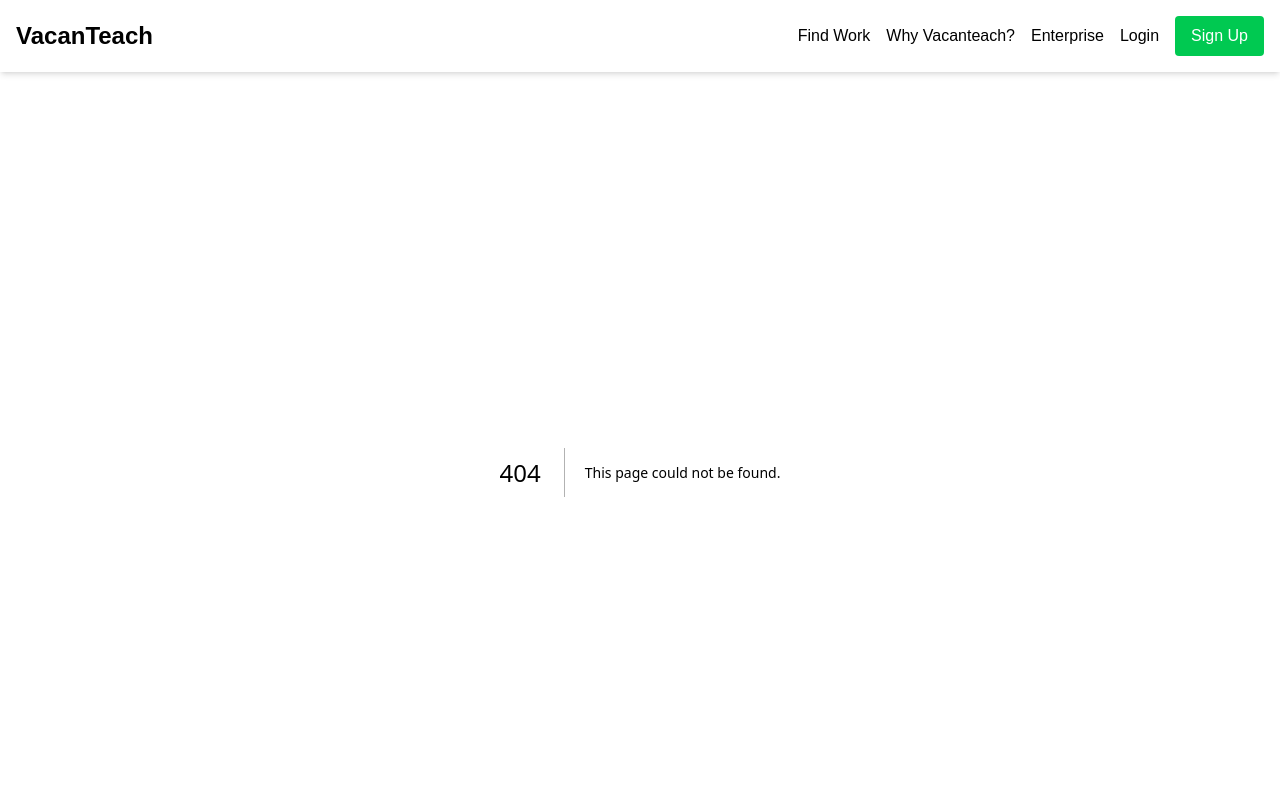
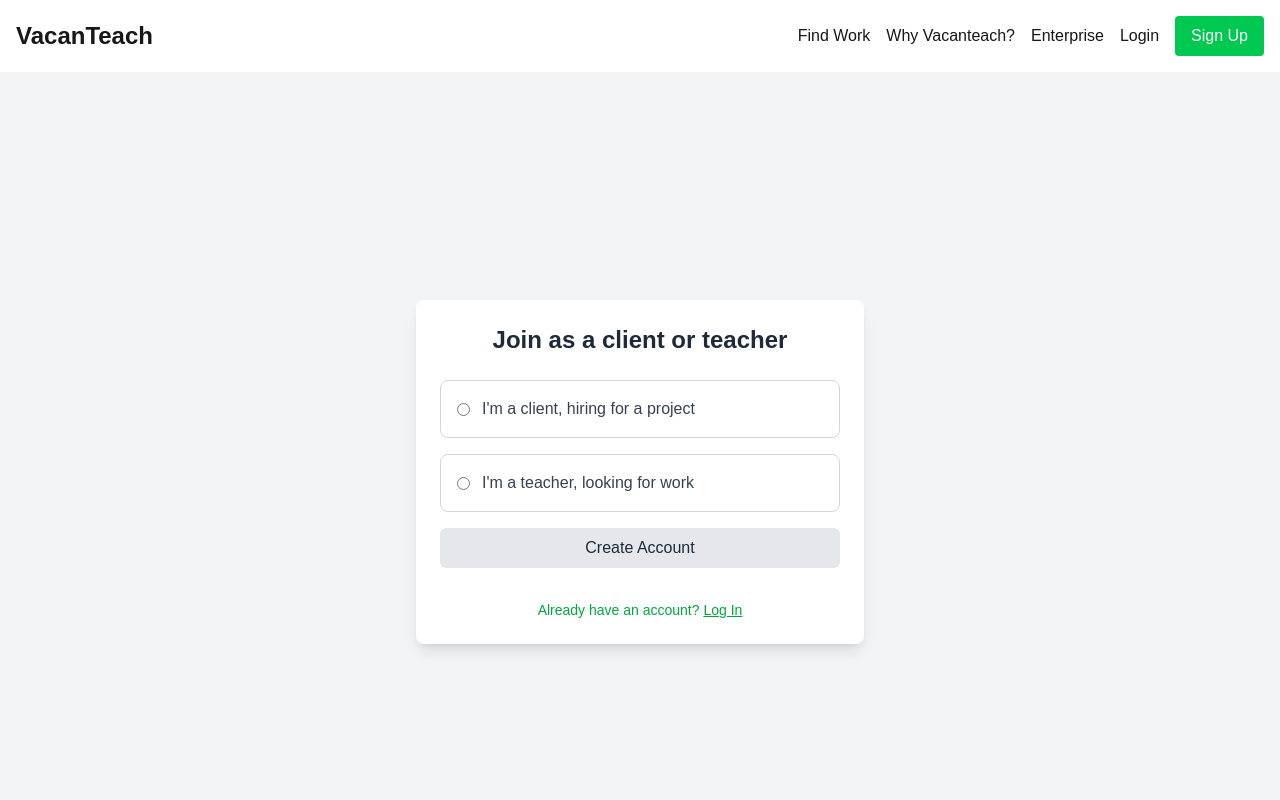
Before and after one commit to DeepaRoy66/Vacanteach, a Next.js app: page /select-role in a window 1280 px wide. Before the commit this address had no page. Shown: the top 800 px of the page. Built offline with nearby package versions, Linux system fonts and the light colour scheme; no server answers; sample sign-in values are in the browser's storage.

Commit message:
selectlogin page

```diff
--- a/app/components/Login/LoginMain.jsx
+++ b/app/components/Login/LoginMain.jsx
@@ -5,50 +5,48 @@ import toast, { Toaster } from "react-hot-toast";
 import { useRouter } from "next/navigation";
 
 function LoginMain() {
-  const {status, data} = useSession()
+  const { status, data } = useSession();
+  const router = useRouter();
 
   function login(e) {
     if (e === "google") {
-      signIn("google", { callbackUrl: "/welcome" });
+      signIn("google", { callbackUrl: "/select-role" });
     } else {
-      toast.error(
-        "This login feature is not available yet. Please try again later."
-      );
+      toast.error("This login feature is not available yet. Please try again later.");
     }
   }
 
-  const router = useRouter()
-
-  if(status === "authenticated"){
-    router.push("/welcome")
+  if (status === "authenticated") {
+    const userRole = data?.user?.role;
+    if (userRole) {
+      router.push("/welcome");
+    } else {
+      router.push("/select-role");
+    }
   }
 
-  if(status === "loading"){
-    return null
+  if (status === "loading") {
+    return null;
   }
 
   return (
     <div
       className="flex justify-center items-center p-5"
       style={{
-        background:
-          "linear-gradient(145deg, #2e2e2e8a, #1f1f1f8a), url(https://images.unsplash.com/photo-1499750310107-5fef28a66643?w=600&auto=format&fit=crop&q=60&ixlib=rb-4.1.0&ixid=M3wxMjA3fDB8MHxzZWFyY2h8Mnx8am9ifGVufDB8fDB8fHww)",
+        background: "linear-gradient(145deg, #2e2e2e, #1f1f1f)", // Removed invalid 'ur' and opacity for clarity
         backgroundSize: "cover",
         backgroundPosition: "center",
-        height: "100vh",
+        minHeight: "100vh", // Changed to minHeight for better compatibility
       }}
     >
       <Toaster />
-      <div className="w-full max-w-md p-6 rounded-2xl shadow-lg bg-white/10 backdrop-blur-md border border-white/20 text-white">
+      <div className="w-full max-w-md p-6 rounded-2xl shadow-xl bg-white/20 backdrop-blur-lg border border-white/30 text-white">
         <h2 className="mb-3 text-3xl font-semibold text-center">Login to your account</h2>
-        <p className="text-sm text-center text-gray-200">
-          Login to your account to get started with Vacanteach.
-        </p>
+        <p className="text-sm text-center text-gray-100">Login to your account to get started with Vacanteach.</p>
         <div className="my-6 space-y-4">
-          {/* Google Login Button */}
           <button
             onClick={() => login("google")}
-            className="flex items-center justify-center w-full p-4 space-x-4 rounded-xl text-white bg-white/10 hover:bg-white/20 transition-all duration-200 border border-white/10"
+            className="flex items-center justify-center w-full p-4 space-x-4 rounded-xl bg-gray-700 hover:bg-gray-600 transition-all duration-200 border border-gray-500 text-white"
           >
             <svg
               xmlns="http://www.w3.org/2000/svg"
@@ -81,4 +79,5 @@ function LoginMain() {
     </div>
   );
 }
+
 export default LoginMain;
--- /dev/null
+++ b/app/components/Login/SelectRole.jsx
@@ -0,0 +1,89 @@
+"use client";
+import React, { useState } from "react";
+import { useSession } from "next-auth/react";
+import { useRouter } from "next/navigation";
+import toast, { Toaster } from "react-hot-toast";
+
+function SelectRole() {
+  const { data: session, status } = useSession();
+  const router = useRouter();
+  const [selectedRole, setSelectedRole] = useState(null);
+
+  async function handleRoleSelection() {
+    if (!selectedRole) {
+      toast.error("Please select a role.");
+      return;
+    }
+
+    try {
+      const response = await fetch("/api/user/role", {
+        method: "POST",
+        headers: { "Content-Type": "application/json" },
+        body: JSON.stringify({ role: selectedRole }),
+      });
+
+      if (response.ok) {
+        toast.success("Role selected successfully!");
+        router.push("/welcome");
+      } else {
+        toast.error("Failed to save role. Please try again.");
+      }
+    } catch (error) {
+      toast.error("An error occurred. Please try again.");
+    }
+  }
+
+  if (status === "loading") {
+    return null;
+  }
+
+  if (status !== "authenticated") {
+    router.push("/");
+    return null;
+  }
+
+  return (
+    <div className="flex justify-center items-center min-h-screen bg-gray-100">
+      <Toaster />
+      <div className="w-full max-w-md p-6 bg-white rounded-lg shadow-lg">
+        <h2 className="text-2xl font-semibold text-center text-gray-800 mb-6">Join as a client or teacher</h2>
+        <div className="space-y-4">
+          <label className="flex items-center p-4 border border-gray-300 rounded-lg cursor-pointer hover:bg-gray-50">
+            <input
+              type="radio"
+              name="role"
+              value="client"
+              checked={selectedRole === "client"}
+              onChange={() => setSelectedRole("client")}
+              className="mr-3 text-blue-600 focus:ring-blue-500"
+            />
+            <span className="text-gray-700">I'm a client, hiring for a project</span>
+          </label>
+          <label className="flex items-center p-4 border border-gray-300 rounded-lg cursor-pointer hover:bg-gray-50">
+            <input
+              type="radio"
+              name="role"
+              value="teacher"
+              checked={selectedRole === "teacher"}
+              onChange={() => setSelectedRole("teacher")}
+              className="mr-3 text-blue-600 focus:ring-blue-500"
+            />
+            <span className="text-gray-700">I'm a teacher, looking for work</span>
+          </label>
+          <button
+            onClick={handleRoleSelection}
+            className="w-full py-2 px-4 bg-gray-200 text-gray-800 rounded-md hover:bg-gray-300 transition-colors duration-200"
+            disabled={!selectedRole}
+          >
+            Create Account
+          </button>
+          <p className="text-center text-sm text-green-600 mt-4">
+            Already have an account? <a href="/login" className="underline">Log In</a>
+          </p>
+        </div>
+      </div>
+    </div>
+  );
+}
+
+export default SelectRole;
--- /dev/null
+++ b/app/select-role/page.jsx
@@ -0,0 +1,6 @@
+import SelectRole from "../components/Login/SelectRole";
+
+
+export default function SelectRolePage() {
+  return <SelectRole/>
+}
```
